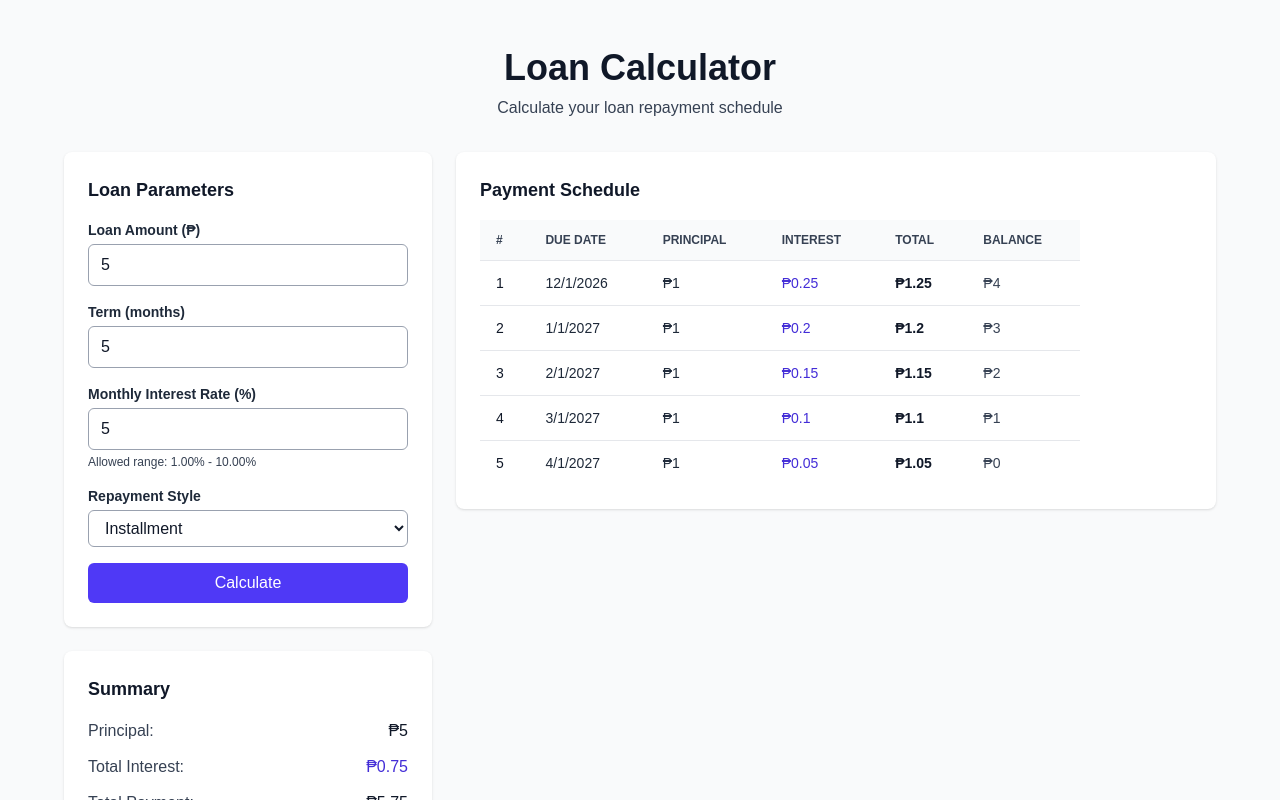
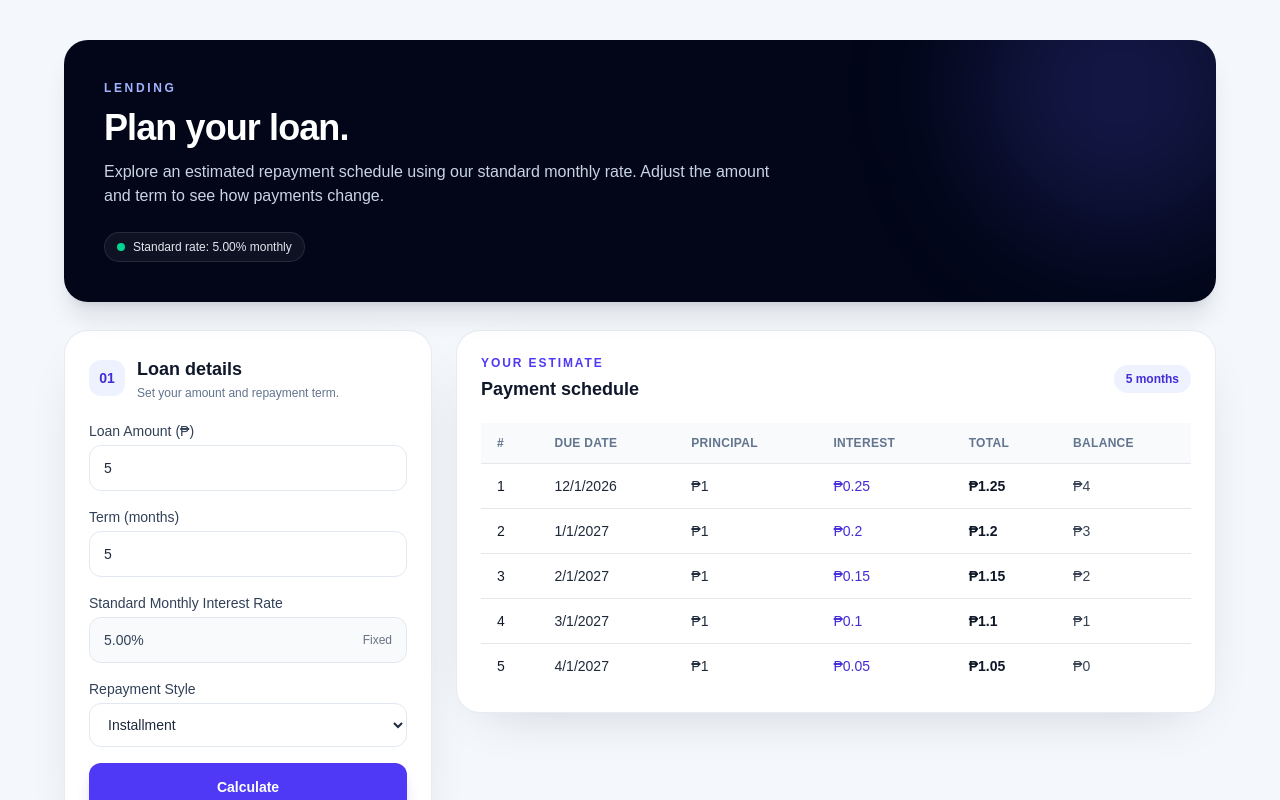
Before and after one commit to OggyYggo/MaiBuddy_Lending, a Next.js app: page /calculator in a window 1280 px wide. Both pictures are taken after typing "5", "5" into the empty fields and a click on the button "Calculate". Shown: the top 800 px of the page. Built offline with nearby package versions, Linux system fonts and the light colour scheme; no server answers; the database is empty.

Commit message:
Updated Calculation Form

```diff
--- a/app/apply/page.tsx
+++ b/app/apply/page.tsx
@@ -33,22 +33,31 @@ const initialForm: ApplicationForm = {
 }
 
 const today = new Date().toISOString().slice(0, 10)
+const STANDARD_MONTHLY_RATE = 0.05
 
 export default function PublicApplicationPage() {
   const [form, setForm] = useState(initialForm)
   const [submitting, setSubmitting] = useState(false)
   const [error, setError] = useState('')
   const [reference, setReference] = useState('')
-  const [monthlyRate, setMonthlyRate] = useState(0.05)
 
   useEffect(() => {
-    fetch('/api/settings')
-      .then((response) => response.ok ? response.json() : null)
-      .then((settings) => {
-        const configuredRate = Number(settings?.monthly_rate)
-        if (Number.isFinite(configuredRate) && configuredRate >= 0) setMonthlyRate(configuredRate)
-      })
-      .catch((loadError) => console.error('Could not load the default interest rate:', loadError))
+    const params = new URLSearchParams(window.location.search)
+    const amount = params.get('amount')
+    const termMonths = params.get('term_months')
+    const repaymentStyle = params.get('repayment_style')
+    const parsedAmount = Number(amount)
+    const parsedTerm = Number(termMonths)
+    const validStyle = repaymentStyle === 'EQUAL_PRINCIPAL' || repaymentStyle === 'LUMP_SUM'
+
+    if (amount && Number.isFinite(parsedAmount) && parsedAmount > 0 && Number.isInteger(parsedTerm) && parsedTerm >= 1 && parsedTerm <= 120) {
+      setForm((current) => ({
+        ...current,
+        amount,
+        term_months: termMonths || '',
+        ...(validStyle ? { repayment_style: repaymentStyle as ApplicationForm['repayment_style'] } : {}),
+      }))
+    }
   }, [])
 
   const handleChange = <K extends keyof ApplicationForm>(field: K, value: ApplicationForm[K]) => {
@@ -94,7 +103,7 @@ export default function PublicApplicationPage() {
   const estimate = Number.isFinite(amount) && amount > 0 && Number.isInteger(termMonths) && termMonths > 0
     ? generateSchedule({
         principal: new Decimal(amount),
-        rate: new Decimal(monthlyRate),
+        rate: new Decimal(STANDARD_MONTHLY_RATE),
         months: termMonths,
         style: form.repayment_style,
         startDate: new Date(),
@@ -186,8 +195,8 @@ export default function PublicApplicationPage() {
                   </p>
                   <p className="mt-2 text-xs leading-5 text-slate-600">
                     {form.repayment_style === 'LUMP_SUM'
-                      ? `One payment after ${termMonths} months, based on a ${(monthlyRate * 100).toFixed(2)}% monthly interest rate.`
-                      : `Estimated using a ${(monthlyRate * 100).toFixed(2)}% monthly interest rate. Installment payments may decrease over the term as the principal balance falls.`}
+                      ? `One payment after ${termMonths} months, based on the standard ${(STANDARD_MONTHLY_RATE * 100).toFixed(0)}% monthly interest rate.`
+                      : `Estimated using the standard ${(STANDARD_MONTHLY_RATE * 100).toFixed(0)}% monthly interest rate. Installment payments may decrease over the term as the principal balance falls.`}
                     {' '}The final terms and payment amount are subject to review.
                   </p>
                 </div>
--- a/app/calculator/page.tsx
+++ b/app/calculator/page.tsx
@@ -1,45 +1,25 @@
 'use client'
 
-import { useState, useEffect } from 'react'
+import { useState } from 'react'
+import Link from 'next/link'
 import { generateSchedule } from '@/lib/loan/engine'
 import Decimal from 'decimal.js'
+
+const STANDARD_MONTHLY_RATE = 5
 
 export default function CalculatorPage() {
   const [amount, setAmount] = useState('')
   const [termMonths, setTermMonths] = useState('')
-  const [rate, setRate] = useState('5')
   const [repaymentStyle, setRepaymentStyle] = useState<'EQUAL_PRINCIPAL' | 'EQUAL_PAYMENT' | 'LUMP_SUM'>('EQUAL_PRINCIPAL')
   const [schedule, setSchedule] = useState<any[]>([])
-  const [settings, setSettings] = useState({ minRate: 1, maxRate: 10, defaultRate: 5 })
-
-  useEffect(() => {
-    fetchSettings()
-  }, [])
-
-  const fetchSettings = async () => {
-    try {
-      const response = await fetch('/api/settings')
-      if (response.ok) {
-        const data = await response.json()
-        setSettings({
-          minRate: data.min_rate ? parseFloat(data.min_rate) * 100 : 1,
-          maxRate: data.max_rate ? parseFloat(data.max_rate) * 100 : 10,
-          defaultRate: data.monthly_rate ? parseFloat(data.monthly_rate) * 100 : 5,
-        })
-        setRate(data.monthly_rate ? (parseFloat(data.monthly_rate) * 100).toString() : '5')
-      }
-    } catch (error) {
-      console.error('Error fetching settings:', error)
-    }
-  }
 
   const handleCalculate = () => {
-    if (!amount || !termMonths || !rate) return
+    if (!amount || !termMonths) return
 
     try {
       const scheduleData = generateSchedule({
         principal: new Decimal(amount),
-        rate: new Decimal(parseFloat(rate) / 100),
+        rate: new Decimal(STANDARD_MONTHLY_RATE / 100),
         months: parseInt(termMonths),
         style: repaymentStyle,
         startDate: new Date(),
@@ -55,20 +35,25 @@ export default function CalculatorPage() {
   const totalPayment = schedule.reduce((sum, item) => sum.add(item.totalDue), new Decimal(0))
 
   return (
-    <div className="min-h-screen bg-gray-50 px-4 py-8 text-gray-900 md:py-12">
-      <div className="max-w-6xl mx-auto">
-        <div className="text-center mb-6 md:mb-8">
-          <h1 className="text-2xl md:text-4xl font-bold text-gray-900 mb-2">Loan Calculator</h1>
-          <p className="text-sm text-gray-700 md:text-base">Calculate your loan repayment schedule</p>
-        </div>
+    <main className="min-h-screen bg-[#f4f7fb] px-4 py-6 text-slate-800 sm:px-6 sm:py-10">
+      <div className="mx-auto max-w-6xl">
+        <header className="relative mb-7 overflow-hidden rounded-3xl bg-slate-950 px-6 py-8 text-white shadow-xl shadow-slate-900/10 sm:px-10 sm:py-10">
+          <div className="absolute -right-12 -top-24 h-72 w-72 rounded-full bg-indigo-500/20 blur-3xl" />
+          <div className="relative">
+            <p className="text-xs font-semibold uppercase tracking-[0.22em] text-indigo-300">Lending</p>
+            <h1 className="mt-3 text-3xl font-bold tracking-tight sm:text-4xl">Plan your loan.</h1>
+            <p className="mt-3 max-w-2xl text-sm leading-6 text-slate-300 sm:text-base">Explore an estimated repayment schedule using our standard monthly rate. Adjust the amount and term to see how payments change.</p>
+            <div className="mt-6 inline-flex items-center gap-2 rounded-full border border-white/10 bg-white/5 px-3 py-1.5 text-xs font-medium text-slate-200"><span className="h-2 w-2 rounded-full bg-emerald-400" /> Standard rate: {STANDARD_MONTHLY_RATE.toFixed(2)}% monthly</div>
+          </div>
+        </header>
 
-        <div className="grid grid-cols-1 lg:grid-cols-3 gap-4 md:gap-6">
+        <div className="grid grid-cols-1 items-start gap-5 lg:grid-cols-3 lg:gap-6">
           <div className="lg:col-span-1">
-            <div className="bg-white rounded-lg shadow p-4 md:p-6">
-              <h2 className="mb-4 text-base font-semibold text-gray-900 md:text-lg">Loan Parameters</h2>
+            <div className="rounded-3xl border border-slate-200/80 bg-white p-5 shadow-[0_18px_55px_-30px_rgba(15,23,42,0.24)] sm:p-6">
+              <div className="mb-5 flex items-center gap-3"><span className="flex h-9 w-9 items-center justify-center rounded-xl bg-indigo-50 text-sm font-bold text-indigo-700">01</span><div><h2 className="text-base font-semibold text-slate-900 md:text-lg">Loan details</h2><p className="mt-0.5 text-xs text-slate-500">Set your amount and repayment term.</p></div></div>
               <div className="space-y-4">
                 <div>
-                  <label className="mb-1 block text-sm font-semibold text-gray-800">
+                  <label className="mb-1 block text-sm font-medium text-slate-700">
                     Loan Amount (₱)
                   </label>
                   <input
@@ -77,12 +62,12 @@ export default function CalculatorPage() {
                     value={amount}
                     onChange={(e) => setAmount(e.target.value)}
                     placeholder="Enter amount"
-                    className="w-full rounded-md border border-gray-400 px-3 py-2 text-gray-900 placeholder:text-gray-500 focus:outline-none focus:ring-2 focus:ring-indigo-500"
+                    className="w-full rounded-xl border border-slate-200 bg-white px-3.5 py-3 text-sm text-slate-800 outline-none transition placeholder:text-slate-400 focus:border-indigo-400 focus:ring-4 focus:ring-indigo-100"
                   />
                 </div>
 
                 <div>
-                  <label className="mb-1 block text-sm font-semibold text-gray-800">
+                  <label className="mb-1 block text-sm font-medium text-slate-700">
                     Term (months)
                   </label>
                   <input
@@ -92,36 +77,28 @@ export default function CalculatorPage() {
                     value={termMonths}
                     onChange={(e) => setTermMonths(e.target.value)}
                     placeholder="Enter term"
-                    className="w-full rounded-md border border-gray-400 px-3 py-2 text-gray-900 placeholder:text-gray-500 focus:outline-none focus:ring-2 focus:ring-indigo-500"
+                    className="w-full rounded-xl border border-slate-200 bg-white px-3.5 py-3 text-sm text-slate-800 outline-none transition placeholder:text-slate-400 focus:border-indigo-400 focus:ring-4 focus:ring-indigo-100"
                   />
                 </div>
 
                 <div>
-                  <label className="mb-1 block text-sm font-semibold text-gray-800">
-                    Monthly Interest Rate (%)
+                  <label className="mb-1 block text-sm font-medium text-slate-700">
+                    Standard Monthly Interest Rate
                   </label>
-                  <input
-                    type="number"
-                    step="0.01"
-                    min={settings.minRate}
-                    max={settings.maxRate}
-                    value={rate}
-                    onChange={(e) => setRate(e.target.value)}
-                    className="w-full rounded-md border border-gray-400 px-3 py-2 text-gray-900 placeholder:text-gray-500 focus:outline-none focus:ring-2 focus:ring-indigo-500"
-                  />
-                  <p className="mt-1 text-xs text-gray-700">
-                    Allowed range: {settings.minRate.toFixed(2)}% - {settings.maxRate.toFixed(2)}%
-                  </p>
+                  <div aria-label="Standard monthly interest rate, fixed at 5 percent" className="flex w-full items-center justify-between rounded-xl border border-slate-200 bg-slate-50 px-3.5 py-3 text-sm text-slate-700">
+                    <span>{STANDARD_MONTHLY_RATE.toFixed(2)}%</span>
+                    <span className="text-xs font-medium text-gray-500">Fixed</span>
+                  </div>
                 </div>
 
                 <div>
-                  <label className="mb-1 block text-sm font-semibold text-gray-800">
+                  <label className="mb-1 block text-sm font-medium text-slate-700">
                     Repayment Style
                   </label>
                   <select
                     value={repaymentStyle}
                     onChange={(e) => setRepaymentStyle(e.target.value as any)}
-                    className="w-full rounded-md border border-gray-400 bg-white px-3 py-2 text-gray-900 focus:outline-none focus:ring-2 focus:ring-indigo-500"
+                    className="w-full rounded-xl border border-slate-200 bg-white px-3.5 py-3 text-sm text-slate-800 outline-none transition focus:border-indigo-400 focus:ring-4 focus:ring-indigo-100"
                   >
                     <option value="EQUAL_PRINCIPAL">Installment</option>
                     <option value="LUMP_SUM">Lump Sum</option>
@@ -130,7 +107,7 @@ export default function CalculatorPage() {
 
                 <button
                   onClick={handleCalculate}
-                  className="w-full px-4 py-2 bg-indigo-600 text-white rounded-md hover:bg-indigo-700 font-medium"
+                  className="w-full rounded-xl bg-indigo-600 px-4 py-3.5 text-sm font-semibold text-white shadow-lg shadow-indigo-600/20 transition hover:bg-indigo-700 focus-visible:outline-none focus-visible:ring-4 focus-visible:ring-indigo-200"
                 >
                   Calculate
                 </button>
@@ -138,8 +115,8 @@ export default function CalculatorPage() {
             </div>
 
             {schedule.length > 0 && (
-              <div className="bg-white rounded-lg shadow p-4 md:p-6 mt-4 md:mt-6">
-                <h2 className="mb-4 text-base font-semibold text-gray-900 md:text-lg">Summary</h2>
+              <div className="mt-5 rounded-3xl border border-slate-200/80 bg-white p-5 shadow-sm sm:p-6">
+                <h2 className="text-base font-semibold text-slate-900 md:text-lg">Estimate summary</h2>
                 <div className="space-y-3">
                   <div className="flex justify-between">
                     <span className="text-gray-700">Principal:</span>
@@ -155,45 +132,54 @@ export default function CalculatorPage() {
                   </div>
                   <div className="flex justify-between">
                     <span className="text-gray-700">Effective Rate:</span>
-                    <span className="font-medium">{rate}%
+                    <span className="font-medium">{STANDARD_MONTHLY_RATE.toFixed(2)}%
                     </span>
                   </div>
+                </div>
+                <div className="mt-5 border-t border-slate-100 pt-5">
+                  <p className="text-sm leading-5 text-slate-600">Ready to request this loan? Continue your application with these estimate details.</p>
+                  <Link
+                    href={`/apply?amount=${encodeURIComponent(amount)}&term_months=${encodeURIComponent(termMonths)}&repayment_style=${encodeURIComponent(repaymentStyle)}`}
+                    className="mt-3 inline-flex w-full items-center justify-center rounded-xl bg-indigo-600 px-4 py-3 text-sm font-semibold text-white shadow-lg shadow-indigo-600/20 transition hover:bg-indigo-700 focus-visible:outline-none focus-visible:ring-4 focus-visible:ring-indigo-200"
+                  >
+                    Continue to application
+                  </Link>
                 </div>
               </div>
             )}
           </div>
 
-          <div className="lg:col-span-2">
+          <div className="min-w-0 lg:col-span-2">
             {schedule.length > 0 ? (
-              <div className="bg-white rounded-lg shadow p-4 md:p-6">
-                <h2 className="mb-4 text-base font-semibold text-gray-900 md:text-lg">Payment Schedule</h2>
-                <div className="overflow-x-auto -mx-4 md:mx-0 px-4 md:px-0">
-                  <table className="min-w-[600px] divide-y divide-gray-200">
-                    <thead className="bg-gray-50">
+              <div className="min-w-0 max-w-full overflow-hidden rounded-3xl border border-slate-200/80 bg-white p-4 shadow-[0_18px_55px_-30px_rgba(15,23,42,0.24)] sm:p-6">
+                <div className="mb-5 flex items-center justify-between gap-4"><div><p className="text-xs font-semibold uppercase tracking-[0.16em] text-indigo-600">Your estimate</p><h2 className="mt-1 text-base font-semibold text-slate-900 md:text-lg">Payment schedule</h2></div><span className="rounded-full bg-indigo-50 px-3 py-1.5 text-xs font-semibold text-indigo-700">{termMonths} months</span></div>
+                <div className="w-full max-w-full overflow-x-auto">
+                  <table className="w-full min-w-[600px] divide-y divide-gray-200">
+                    <thead className="bg-slate-50">
                       <tr>
-                        <th className="px-3 py-2 text-left text-xs font-semibold uppercase text-gray-700 md:px-4 md:py-3">
+                        <th className="px-3 py-2 text-left text-xs font-semibold uppercase tracking-wide text-slate-500 md:px-4 md:py-3">
                           #
                         </th>
-                        <th className="px-3 py-2 text-left text-xs font-semibold uppercase text-gray-700 md:px-4 md:py-3">
+                        <th className="px-3 py-2 text-left text-xs font-semibold uppercase tracking-wide text-slate-500 md:px-4 md:py-3">
                           Due Date
                         </th>
-                        <th className="hidden px-3 py-2 text-left text-xs font-semibold uppercase text-gray-700 sm:table-cell md:px-4 md:py-3">
+                        <th className="hidden px-3 py-2 text-left text-xs font-semibold uppercase tracking-wide text-slate-500 sm:table-cell md:px-4 md:py-3">
                           Principal
                         </th>
-                        <th className="px-3 py-2 text-left text-xs font-semibold uppercase text-gray-700 md:px-4 md:py-3">
+                        <th className="px-3 py-2 text-left text-xs font-semibold uppercase tracking-wide text-slate-500 md:px-4 md:py-3">
                           Interest
                         </th>
-                        <th className="px-3 py-2 text-left text-xs font-semibold uppercase text-gray-700 md:px-4 md:py-3">
+                        <th className="px-3 py-2 text-left text-xs font-semibold uppercase tracking-wide text-slate-500 md:px-4 md:py-3">
                           Total
                         </th>
-                        <th className="hidden px-3 py-2 text-left text-xs font-semibold uppercase text-gray-700 md:table-cell md:px-4 md:py-3">
+                        <th className="hidden px-3 py-2 text-left text-xs font-semibold uppercase tracking-wide text-slate-500 md:table-cell md:px-4 md:py-3">
                           Balance
                         </th>
                       </tr>
                     </thead>
                     <tbody className="bg-white divide-y divide-gray-200">
                       {schedule.map((item, idx) => (
-                        <tr key={idx} className="hover:bg-gray-50">
+                        <tr key={idx} className="transition hover:bg-slate-50">
                           <td className="px-3 py-2 text-sm font-medium text-gray-900 md:px-4 md:py-3">{item.installmentNo}</td>
                           <td className="px-3 py-2 text-sm text-gray-800 md:px-4 md:py-3">
                             {new Date(item.dueDate).toLocaleDateString()}
@@ -217,19 +203,19 @@ export default function CalculatorPage() {
                 </div>
               </div>
             ) : (
-              <div className="bg-white rounded-lg shadow p-8 md:p-12 text-center">
-                <div className="text-gray-400 mb-4">
+              <div className="rounded-3xl border border-dashed border-slate-300 bg-white px-6 py-12 text-center shadow-sm md:px-12">
+                <div className="mb-4 text-indigo-300">
                   <svg className="mx-auto h-12 w-12 md:h-16 md:w-16" fill="none" viewBox="0 0 24 24" stroke="currentColor">
                     <path strokeLinecap="round" strokeLinejoin="round" strokeWidth={1} d="M9 7h6m0 10v-3m-3 3h.01M9 17h.01M9 14h.01M12 14h.01M15 11h.01M12 11h.01M9 11h.01M7 21h10a2 2 0 002-2V5a2 2 0 00-2-2H7a2 2 0 00-2 2v14a2 2 0 002 2z" />
                   </svg>
                 </div>
-                <h3 className="text-base md:text-lg font-medium text-gray-900 mb-2">No Schedule Generated</h3>
-                <p className="text-sm text-gray-700 md:text-base">Enter loan parameters and click Calculate to see your payment schedule</p>
+                <h3 className="mb-2 text-base font-semibold text-slate-900 md:text-lg">Your schedule will appear here</h3>
+                <p className="mx-auto max-w-md text-sm leading-6 text-slate-500 md:text-base">Enter a loan amount and term, then select Calculate to see your estimated payments at the fixed 5% monthly rate.</p>
               </div>
             )}
           </div>
         </div>
       </div>
-    </div>
+    </main>
   )
 }
```
